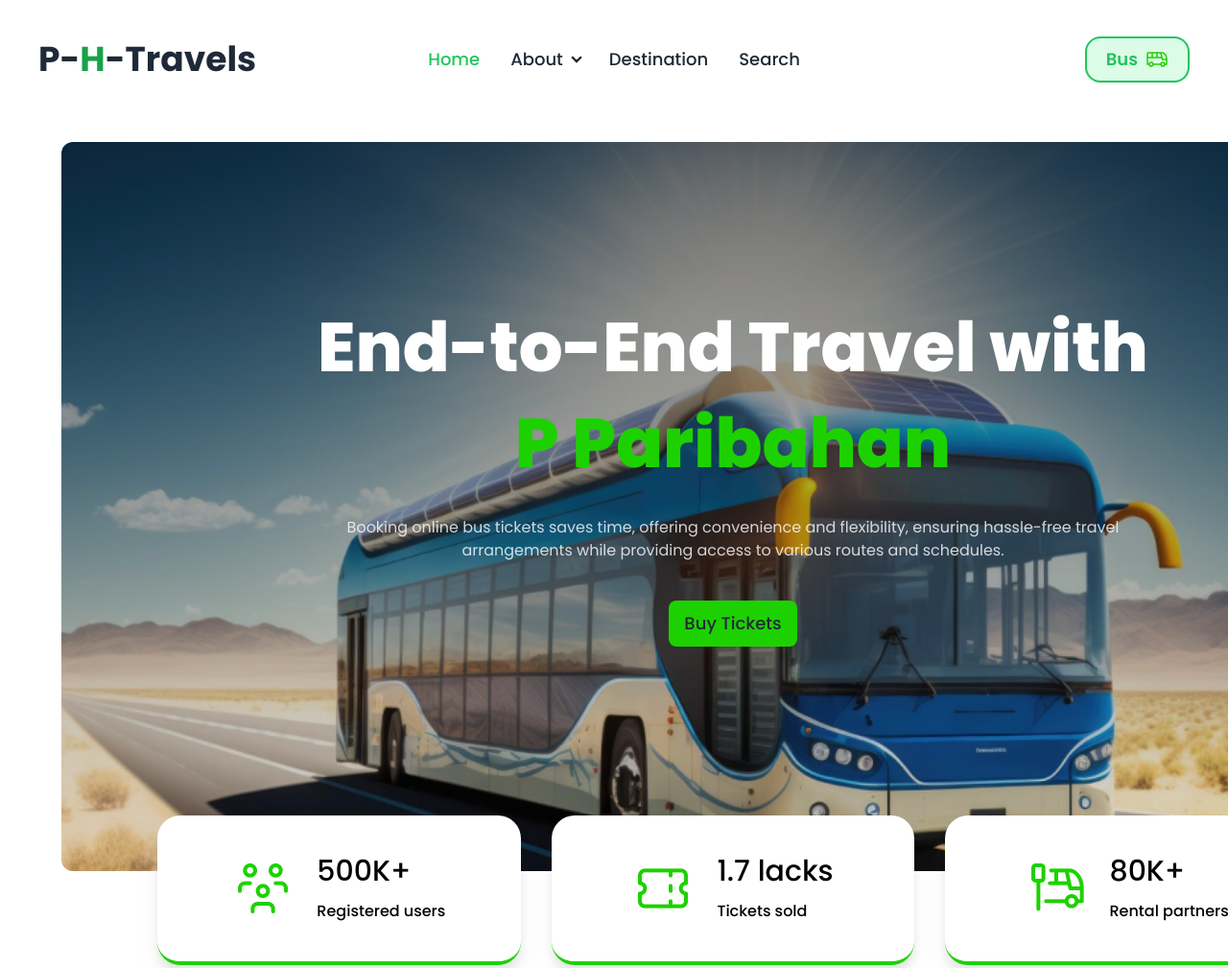
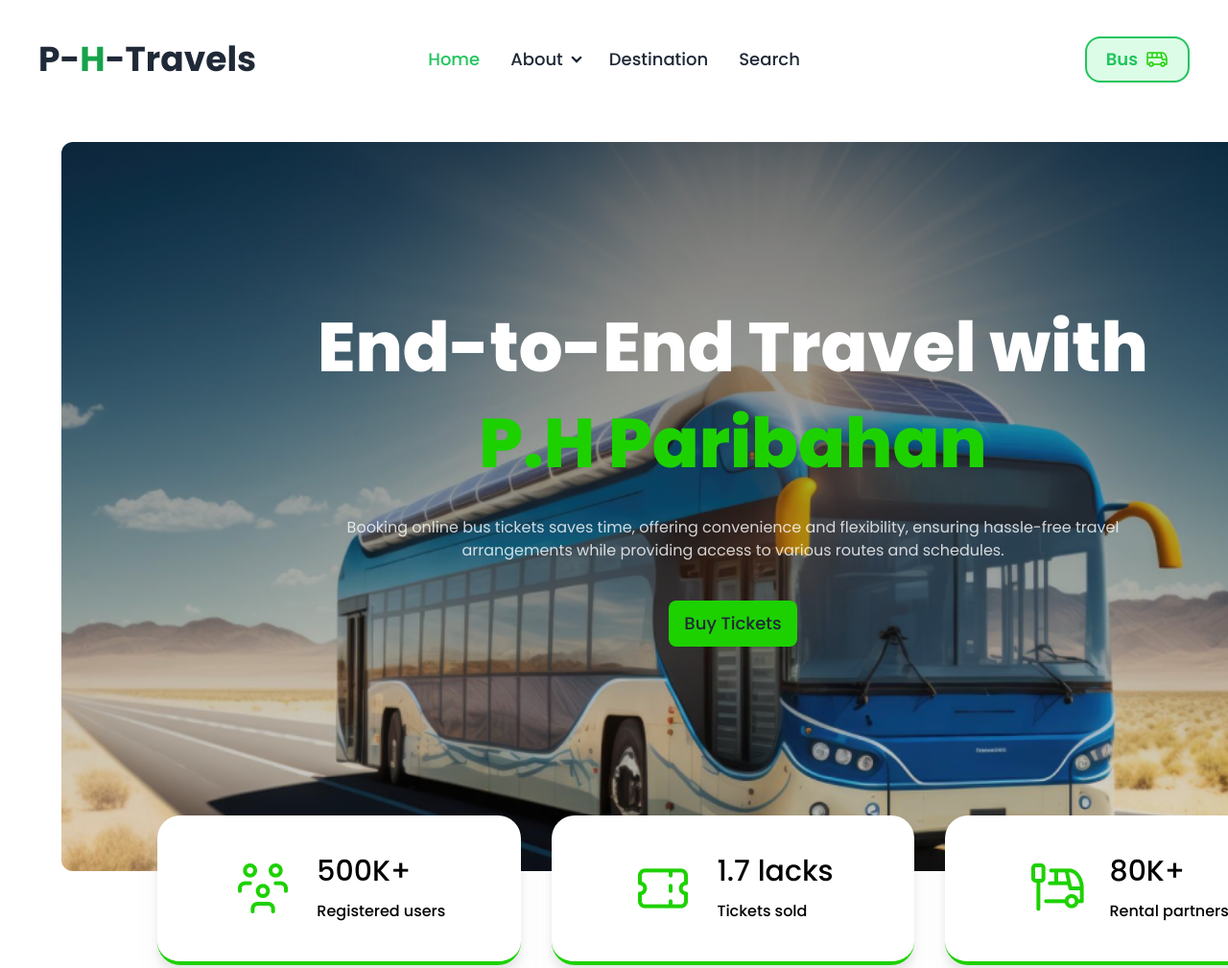
Before and after one commit to AimanSadik/P-H-Poribohon.Ltd, a plain HTML site: page index.html in a window 1280 px wide. Shown: the top 1009 px of the page at 96% size. Drawn offline with nearby package versions, Linux system fonts and the light colour scheme.

Commit message:
grand final commit

```diff
--- a/index.html
+++ b/index.html
@@ -93,7 +93,7 @@
                     class="text-center justify-center items-center flex-col flex  lg:h-[760px] h-[390px] lg:w-[1400px] w-[350px] bg-[linear-gradient(45deg,rgba(0,0,0,0.1),rgba(0,0,0,0.1)),url(./images/banner1.png)] bg-center bg-cover rounded-xl lg:mt-6 mt-2">
                     <h2 class="text-white lg:text-7xl text-3xl font-semibold lg:font-extrabold  lg:mb-7 mb-4">End-to-End
                         Travel with <br></h2>
-                    <h2><span class="text-[#1DD100] lg:text-7xl text-4xl font-semibold lg:font-extrabold">P
+                    <h2><span class="text-[#1DD100] lg:text-7xl text-4xl font-semibold lg:font-extrabold">P.H
                             Paribahan</span>
                     </h2>
                     <p class="text-white opacity-80 lg:mt-10 lg:mb-10 mt-5 mb-5">Booking online bus tickets saves time,
```
